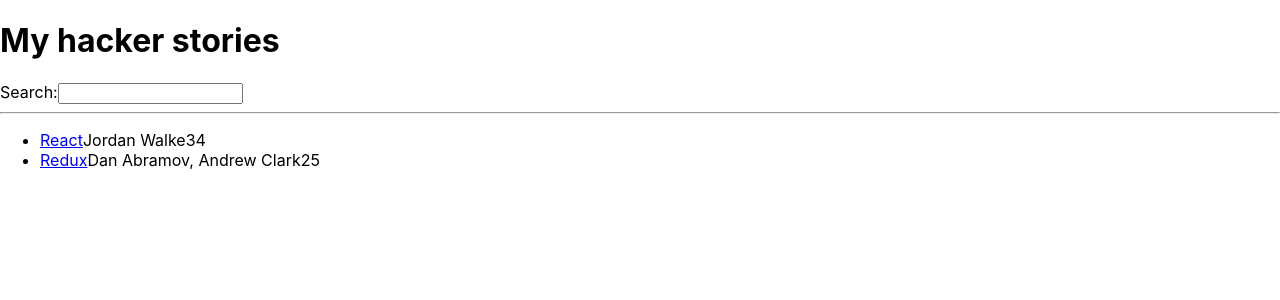
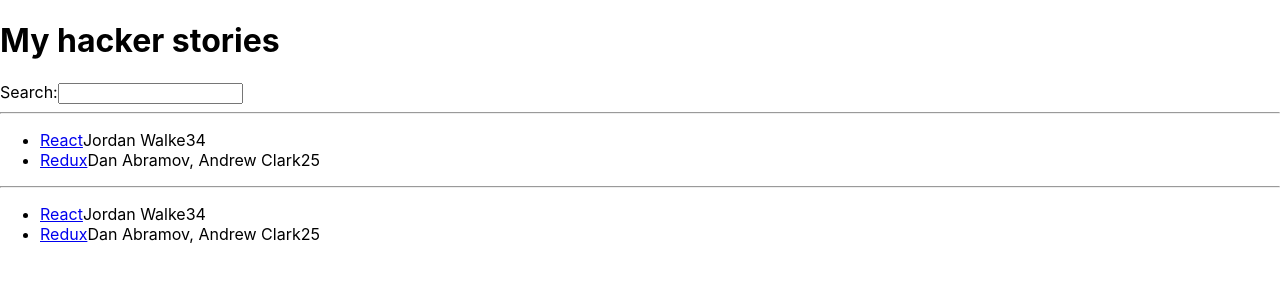
Before and after one commit to yevgeller/hacker-stories, a React (Create React App) app: page / in a window 1280 px wide. Shown: the top 300 px of the page. Built offline with nearby package versions, Linux system fonts and the light colour scheme.

Commit message:
testing main branch

```diff
--- a/src/App.js
+++ b/src/App.js
@@ -54,6 +54,8 @@
       <Search />
       <hr />
       <List />
+      <hr />
+      <List />
     </div>
   );
 }
```
